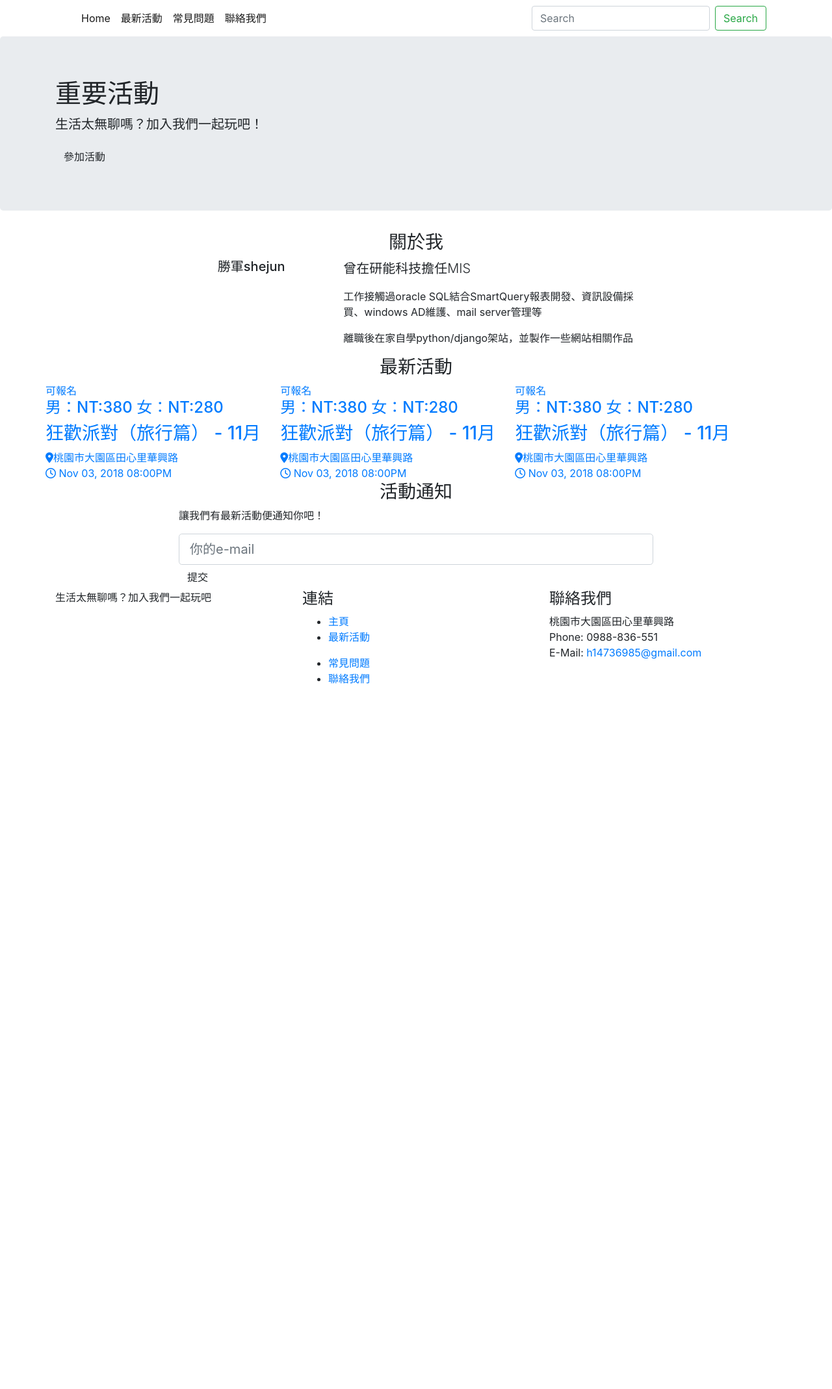
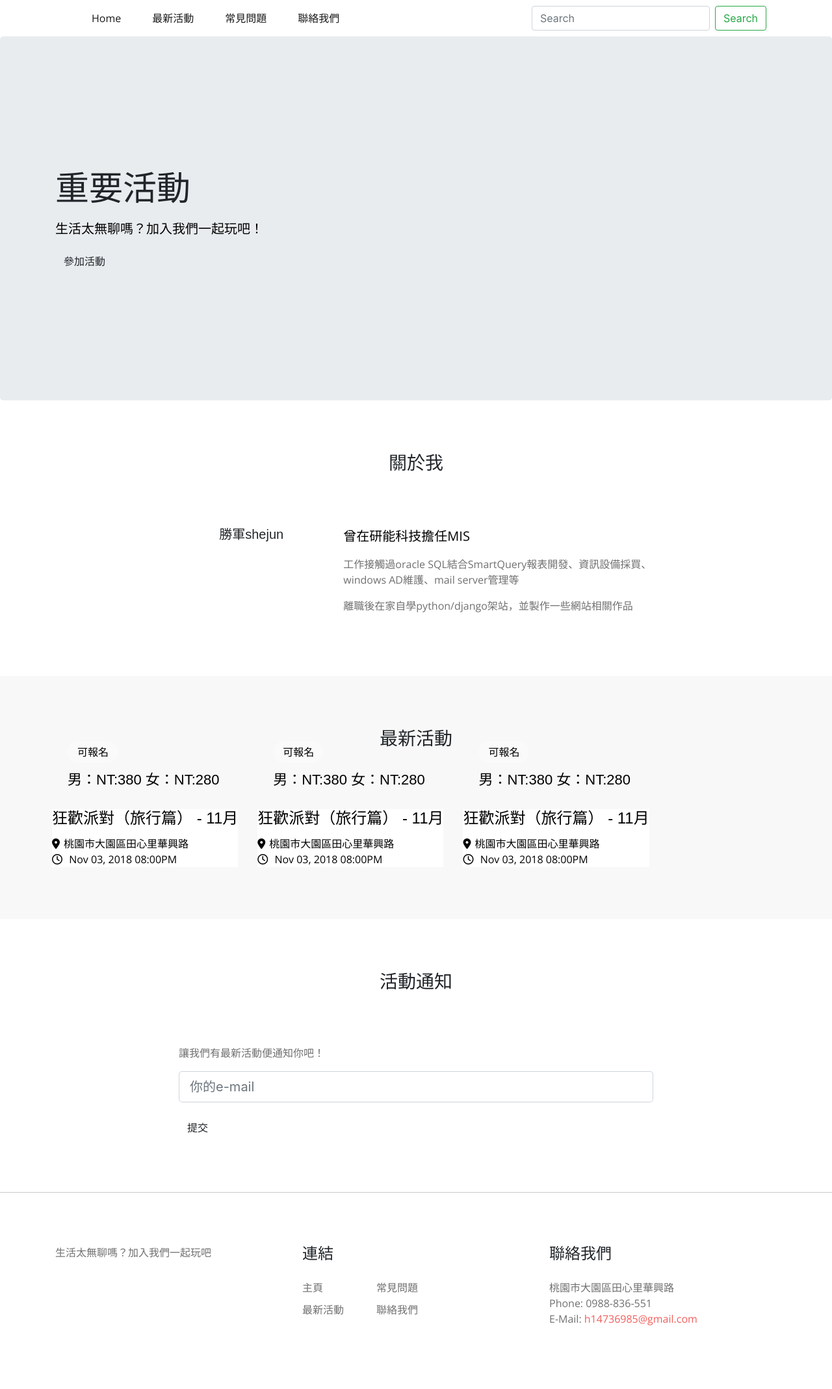
Before and after one commit to shenjunyuan/djangoweb, a Django app: page /bootstrap/ in a window 1280 px wide. Shown: the whole page at 65% size. Before the commit the page ends 1052 px from the top, so only its background shows below. Run offline with Django 3.2, Linux system fonts and the light colour scheme; some libraries are stand-ins or nearby versions.

Commit message:
bootstrap_train

```diff
--- a/mysite/mysite/wsgi.py
+++ b/mysite/mysite/wsgi.py
@@ -8,10 +8,9 @@ https://docs.djangoproject.com/en/2.2/howto/deployment/wsgi/
 """
 
 import os
+from django.core.wsgi import get_wsgi_application
+from dj_static import Cling
 
-from django.core.wsgi import get_wsgi_application
-
-from dj_static import Cling
 
 os.environ.setdefault("DJANGO_SETTINGS_MODULE", "mysite.settings")
 
--- a/mysite/templates/train_index.html
+++ b/mysite/templates/train_index.html
@@ -3,10 +3,8 @@
 <head>
     <meta charset="utf-8">
     <link rel="stylesheet" href="{% static 'main/css/style.css' %}">
-    <link rel="stylesheet" href="{% static 'main/css/style.css' %}">
     <meta name="viewport" content="width=device-width, initial-scale=1, shrink-to-fit=no">
     <link rel="stylesheet" href="https://stackpath.bootstrapcdn.com/bootstrap/4.4.1/css/bootstrap.min.css" integrity="sha384-Vkoo8x4CGsO3+Hhxv8T/Q5PaXtkKtu6ug5TOeNV6gBiFeWPGFN9MuhOf23Q9Ifjh" crossorigin="anonymous">
-    <link rel="stylesheet" href="style.css">
     <script src="https://code.jquery.com/jquery-3.4.1.slim.min.js" integrity="sha384-J6qa4849blE2+poT4WnyKhv5vZF5SrPo0iEjwBvKU7imGFAV0wwj1yYfoRSJoZ+n" crossorigin="anonymous"></script>
     <script src="https://cdn.jsdelivr.net/npm/popper.js@1.16.0/dist/umd/popper.min.js" integrity="sha384-Q6E9RHvbIyZFJoft+2mJbHaEWldlvI9IOYy5n3zV9zzTtmI3UksdQRVvoxMfooAo" crossorigin="anonymous"></script>
     <script src="https://stackpath.bootstrapcdn.com/bootstrap/4.4.1/js/bootstrap.min.js" integrity="sha384-wfSDF2E50Y2D1uUdj0O3uMBJnjuUD4Ih7YwaYd1iqfktj0Uod8GCExl3Og8ifwB6" crossorigin="anonymous"></script>
--- /dev/null
+++ b/mysite/trips/main/css/style.css
@@ -0,0 +1,192 @@
+h1,h2,h3,h4,h5,h6{ /*去google font抓的*/
+    font-family: 'Noto Sans TC', sans-serif;
+}
+
+p,a,input,label,textarea,span,ul,li{
+    font-family: 'Open Sans', sans-serif;
+}
+
+.btn{
+    background: #f05f5c;
+    color: white;
+    padding: 9px 26px;
+    border-radius: 20px;
+}
+
+h3{
+    font-size: 36px;
+    line-height: 1.5;
+}
+
+P{
+    color:#707070;
+}
+
+p.lead{
+    color:black
+}
+
+img{
+    max-width: 100%;
+}
+
+#intro .jumbotron{
+    height: 70vh;
+    margin-bottom: 0px;
+}
+
+#intro h1{
+    font-size: 52px;
+    font-weight: 400;
+    line-height: 1.5;
+}
+
+
+#intro .jumbotron .container{   /*把div裡面東西置中*/
+	position: relative;
+    top: 50%;
+    transform: translate(0, -50%);
+}
+
+header nav img{ /*header包在nav外面*/
+    width: 160px;
+}
+
+header li{
+    margin: 0 16px;
+}
+
+#second{
+    padding: 80px 0px;
+}
+
+#second h3{
+    margin-bottom: 80px;
+}
+
+#second img{
+    width:100px;
+    border-radius: 100%;
+    margin-bottom: 13px;
+}
+
+#latest{
+    padding: 80px;
+    background: rgb(248, 248, 248);
+
+}
+
+
+#latest h3{
+    margin-bottom: 80px;
+}
+#latest .upper{
+    position: relative;
+}
+
+#latest .innertext{
+    position: absolute;
+    bottom: 24px;
+    left: 24px;
+}
+
+#latest .innertext span{
+    background: rgba(255,255,255,0.3);
+    padding: 6px 15px;
+    border-radius: 20px;
+}
+
+#latest .innertext h4{
+    font-size: 22px;
+    margin-top: 18px;
+}
+
+#latest .lower h3{
+    font-size: 24px;
+    margin-bottom: 12px;
+    margin-top: 12px;
+}
+
+#latest .lower i{
+    margin-right: 6px;
+}
+
+#latest .outer{
+    background: white;
+    box-shadow: 0 0 8px 0 rgba(0,0,0,0,08);
+}
+
+#latest.lower{
+    padding: 6px 20px 20px 20px;
+}
+
+#latest a{
+    color:black
+}
+
+#latest a:hover{    /*消除超連結底線*/
+    text-decoration:none;
+
+}
+
+#email{
+    padding: 80px 0px;
+}
+
+#email h3{
+    margin-bottom: 80px;
+}
+
+#email .input-group{
+    margin-bottom: 20px;
+}
+
+#footer{
+    border-top: solid 1px #c9c9c9;
+    padding: 80px 0px;
+}
+
+#footer img{
+    width: 115px;
+    margin-bottom: 25px;
+}
+
+#footer h4{
+    margin-bottom: 26px;
+}
+
+#footer a{
+    color:#f05f5c;
+}
+
+#footer ul{
+    list-style: none; /*把清單list的特效拿掉*/
+    padding: 0;
+    float: left;       /*把清單往左橫放*/
+    margin-right: 50px;
+    margin-bottom: 10px;
+}
+
+#footer ul li{
+    margin-bottom: 10px;
+}
+
+#footer ul li a{
+    color: #707070;
+}
+
+@media only screen and (max-width: 768x) {
+    #second h5{
+        margin-bottom: 63px;
+    }
+    #latest .outer{
+        margin-bottom: 54px;
+    }
+    #latest .outer img{
+        width: 100%;
+    }
+    #footer h4{
+        margin-bottom: 26px;
+        margin-top: 35px;
+    }
+}
```
Also changed, not shown: mysite/trips/main/img/inner.png (added), mysite/trips/main/img/logo.jpg (added), mysite/trips/main/img/mainbg.png (added).
